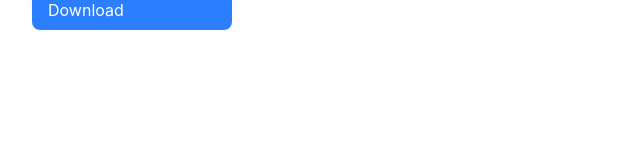
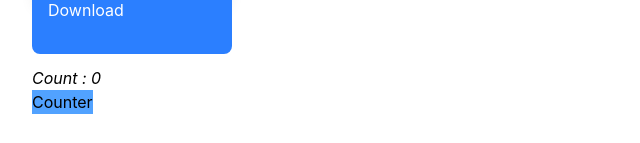
Before and after one commit to Aina483/ReactJS, a React (Vite) app: page / in a window 1280 px wide. Shown: the part 746-889 px from the top of the page, without its empty margins (0-640 px from the left). Before the commit the page ends 800 px from the top, so only its background shows below. Built offline with nearby package versions, Linux system fonts and the light colour scheme; the HTML template or start-up script is replaced by a standard one.

Commit message:
understanding of useState hook

```diff
--- a/src/App.jsx
+++ b/src/App.jsx
@@ -1,4 +1,4 @@
-import React from 'react'
+import React, { useState } from 'react'
 import Card from './components/Card'
 import Parent from './components/Parent'
 import ProfileCard from './components/ProfileCard'
@@ -10,9 +10,15 @@ const App = () => {
   const skills = ["React", "JS", "Node.js"]
   const user = {name:"Aina" , role:"SDE" , experience : 1.2}
 
+  // useState - hook to manage the state of the app
+  const [count, setCount] = useState(0);
+
+
+
   function handleDownload(){
     console.log("download button clicked")
   }
+
 
   return (
     <div className='m-4 p-4'>
@@ -28,6 +34,12 @@ const App = () => {
       />
 
 
+      <div className="mt-16">
+        <h1 className='text-xm italic'> Count : {count}</h1>
+        <button className='bg-blue-400' onClick={()=>setCount( count => count+1)}>Counter</button>
+      </div>
+
+
   </div>
   )
 }
--- a/src/components/Resume.jsx
+++ b/src/components/Resume.jsx
@@ -14,7 +14,7 @@ const Resume = ({skills , user, onDownload}) => {
             </ul>
 
         <div className=" bg-blue-500 hover:bg-blue-600 text-white px-4 py-2 rounded-lg">
-            <button onClick={onDownload}>Download</button>
+            <button className = "mb-6"onClick={onDownload}>Download</button>
 
         </div>
 
```
